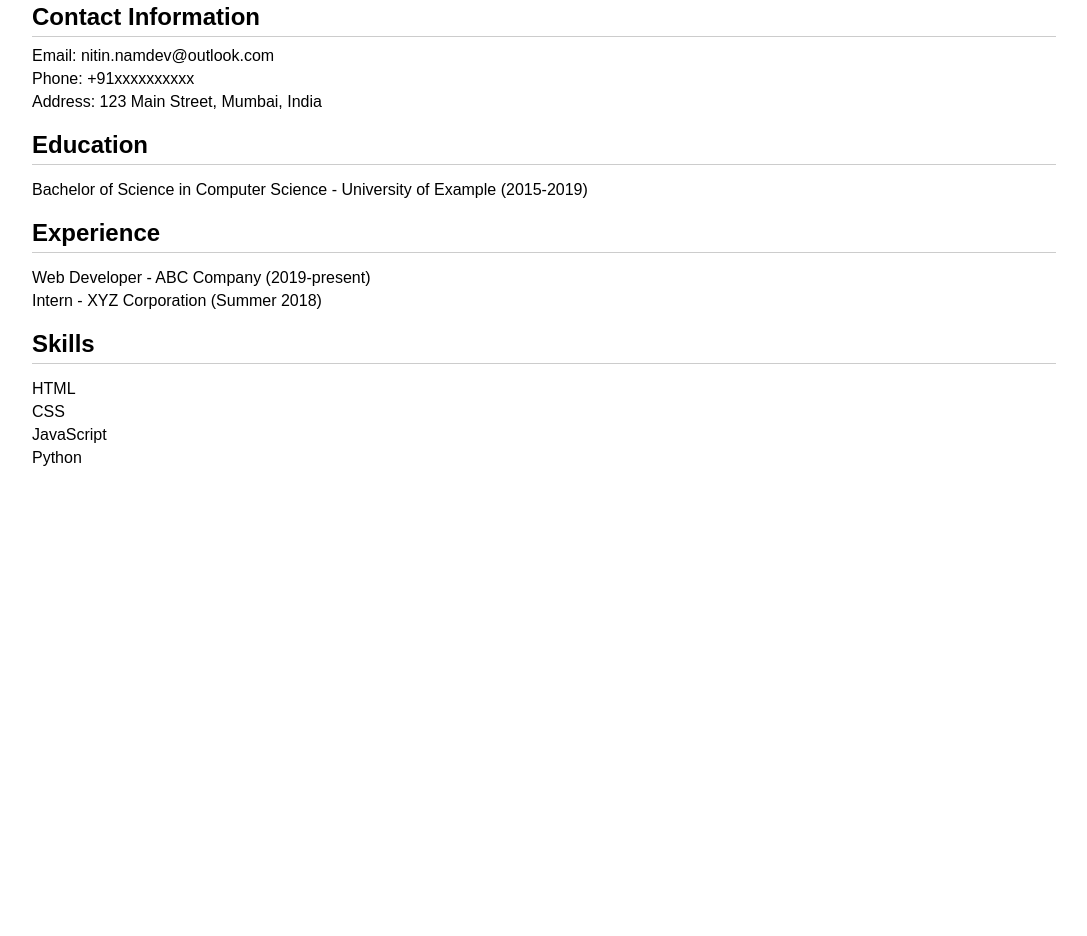
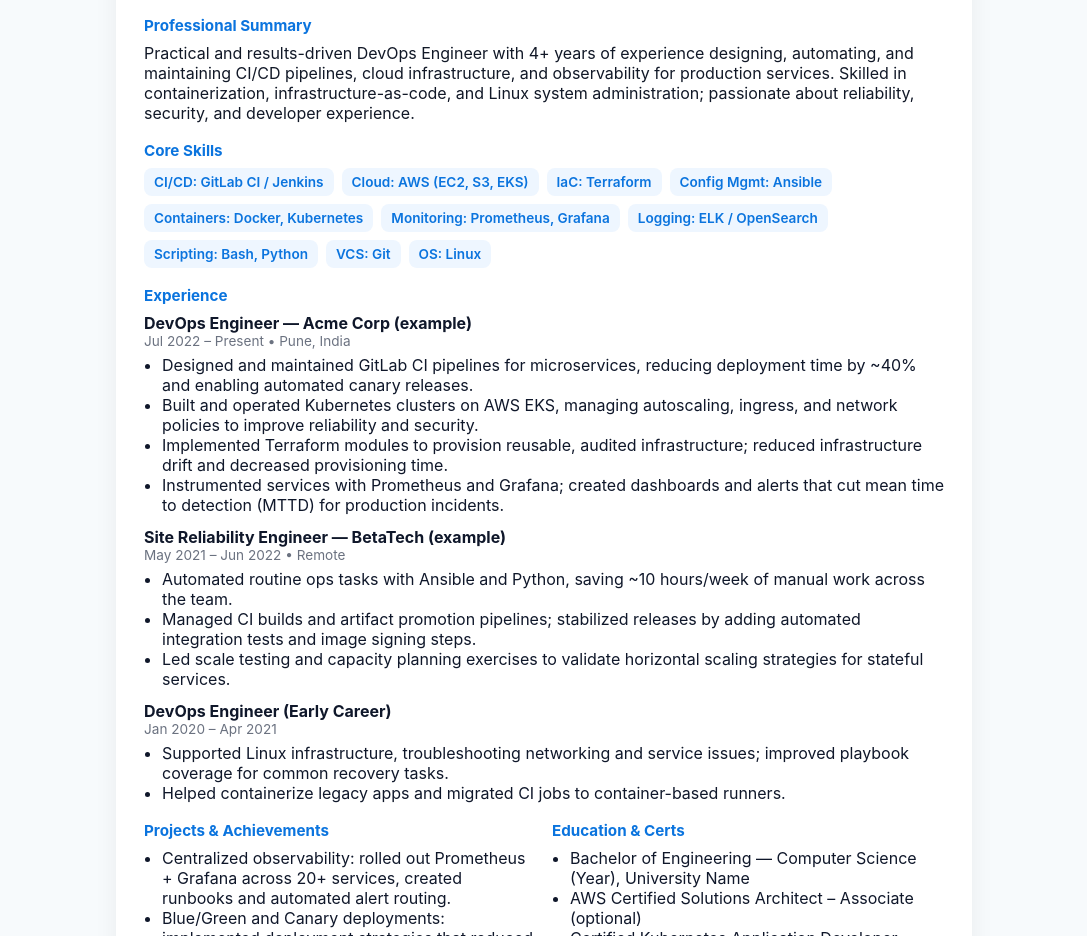
Before and after one commit to Vortexdude/Vortexdude.github.io, a plain HTML site: page index.html in a window 1280 px wide. Shown: the part 109-1045 px from the top of the page, without its empty margins (96-1183 px from the left). Before the commit the page ends 800 px from the top, so only its background shows below. Drawn offline with Linux system fonts and the light colour scheme.

Commit message:
Update index.html

```diff
--- a/index.html
+++ b/index.html
@@ -1,75 +1,122 @@
-<!DOCTYPE html>
+<!doctype html>
 <html lang="en">
 <head>
-    <meta charset="UTF-8">
-    <meta name="viewport" content="width=device-width, initial-scale=1.0">
-    <title>My Resume</title>
+  <meta charset="utf-8" />
+  <meta name="viewport" content="width=device-width, initial-scale=1" />
+  <title>Nitin Namdev — DevOps Engineer</title>
   <style>
-        body {
-            font-family: Arial, sans-serif;
-            margin: 0;
-            padding: 0;
-        }
-        .container {
-            width: 80%;
-            margin: 20px auto;
-        }
-        h1, h2 {
-            margin-bottom: 10px;
-        }
-        .section {
-            margin-bottom: 20px;
-        }
-        .section h2 {
-            border-bottom: 1px solid #ccc;
-            padding-bottom: 5px;
-        }
-        .section p {
-            margin: 5px 0;
-        }
-        .section ul {
-            list-style-type: none;
-            padding: 0;
-        }
-        .section ul li {
-            margin-bottom: 5px;
-        }
+    :root{--accent:#0b74de;--muted:#6b7280;--maxw:800px}
+    body{font-family:Inter,Segoe UI,Roboto,system-ui,-apple-system,"Helvetica Neue",Arial;margin:0;background:#f7fafc;color:#0f172a}
+    .wrap{max-width:var(--maxw);margin:32px auto;background:#fff;padding:28px;border-radius:12px;box-shadow:0 8px 24px rgba(15,23,42,0.06)}
+    header{display:flex;justify-content:space-between;align-items:center;gap:16px}
+    h1{font-size:1.4rem;margin:0}
+    .role{color:var(--muted);font-weight:600}
+    .contact{font-size:0.9rem;color:var(--muted);text-align:right}
+    .section{margin-top:18px}
+    .section h2{font-size:0.95rem;margin:0 0 8px 0;color:var(--accent)}
+    p.summary{margin:0;color:#111827}
+    ul.skills{display:flex;flex-wrap:wrap;gap:8px;list-style:none;padding:0;margin:0}
+    ul.skills li{background:#eef6ff;color:var(--accent);padding:6px 10px;border-radius:8px;font-weight:600;font-size:0.85rem}
+    .grid{display:grid;grid-template-columns:1fr 1fr;gap:16px}
+    .job{margin-bottom:12px}
+    .job h3{margin:0;font-size:1rem}
+    .meta{font-size:0.85rem;color:var(--muted);margin-bottom:6px}
+    .bullets{margin:0;padding-left:18px}
+    footer{margin-top:20px;font-size:0.85rem;color:var(--muted)}
+    @media(print){body{background:#fff}.wrap{box-shadow:none;border-radius:0}}
+    @media(max-width:640px){.grid{grid-template-columns:1fr}}
   </style>
 </head>
 <body>
-    <div class="container">
+  <div class="wrap">
     <header>
+      <div>
         <h1>Nitin Namdev</h1>
-            <p>DevOps Engineer</p>
+        <div class="role">DevOps Engineer — 4+ years experience</div>
+      </div>
+      <div class="contact">
+        <div>your.email@example.com • +91 98765 43210</div>
+        <div>Location: Pune, India • <a href="#" target="_blank">github.com/yourhandle</a></div>
+      </div>
     </header>
-        <div class="section">
-            <h2>Contact Information</h2>
-            <p>Email: nitin.namdev@outlook.com</p>
-            <p>Phone: +91xxxxxxxxxx</p>
-            <p>Address: 123 Main Street, Mumbai, India</p>
-        </div>
-        <div class="section">
-            <h2>Education</h2>
-            <ul>
-                <li>Bachelor of Science in Computer Science - University of Example (2015-2019)</li>
+
+    <section class="section">
+      <h2>Professional Summary</h2>
+      <p class="summary">Practical and results-driven DevOps Engineer with 4+ years of experience designing, automating, and maintaining CI/CD pipelines, cloud infrastructure, and observability for production services. Skilled in containerization, infrastructure-as-code, and Linux system administration; passionate about reliability, security, and developer experience.</p>
+    </section>
+
+    <section class="section">
+      <h2>Core Skills</h2>
+      <ul class="skills">
+        <li>CI/CD: GitLab CI / Jenkins</li>
+        <li>Cloud: AWS (EC2, S3, EKS)</li>
+        <li>IaC: Terraform</li>
+        <li>Config Mgmt: Ansible</li>
+        <li>Containers: Docker, Kubernetes</li>
+        <li>Monitoring: Prometheus, Grafana</li>
+        <li>Logging: ELK / OpenSearch</li>
+        <li>Scripting: Bash, Python</li>
+        <li>VCS: Git</li>
+        <li>OS: Linux</li>
+      </ul>
+    </section>
+
+    <section class="section">
+      <h2>Experience</h2>
+      <div class="job">
+        <h3>DevOps Engineer — Acme Corp (example)</h3>
+        <div class="meta">Jul 2022 – Present • Pune, India</div>
+        <ul class="bullets">
+          <li>Designed and maintained GitLab CI pipelines for microservices, reducing deployment time by ~40% and enabling automated canary releases.</li>
+          <li>Built and operated Kubernetes clusters on AWS EKS, managing autoscaling, ingress, and network policies to improve reliability and security.</li>
+          <li>Implemented Terraform modules to provision reusable, audited infrastructure; reduced infrastructure drift and decreased provisioning time.</li>
+          <li>Instrumented services with Prometheus and Grafana; created dashboards and alerts that cut mean time to detection (MTTD) for production incidents.</li>
         </ul>
       </div>
-        <div class="section">
-            <h2>Experience</h2>
-            <ul>
-                <li>Web Developer - ABC Company (2019-present)</li>
-                <li>Intern - XYZ Corporation (Summer 2018)</li>
+
+      <div class="job">
+        <h3>Site Reliability Engineer — BetaTech (example)</h3>
+        <div class="meta">May 2021 – Jun 2022 • Remote</div>
+        <ul class="bullets">
+          <li>Automated routine ops tasks with Ansible and Python, saving ~10 hours/week of manual work across the team.</li>
+          <li>Managed CI builds and artifact promotion pipelines; stabilized releases by adding automated integration tests and image signing steps.</li>
+          <li>Led scale testing and capacity planning exercises to validate horizontal scaling strategies for stateful services.</li>
         </ul>
       </div>
-        <div class="section">
-            <h2>Skills</h2>
-            <ul>
-                <li>HTML</li>
-                <li>CSS</li>
-                <li>JavaScript</li>
-                <li>Python</li>
+
+      <div class="job">
+        <h3>DevOps Engineer (Early Career)</h3>
+        <div class="meta">Jan 2020 – Apr 2021</div>
+        <ul class="bullets">
+          <li>Supported Linux infrastructure, troubleshooting networking and service issues; improved playbook coverage for common recovery tasks.</li>
+          <li>Helped containerize legacy apps and migrated CI jobs to container-based runners.</li>
         </ul>
       </div>
+    </section>
+
+    <section class="section grid">
+      <div>
+        <h2>Projects & Achievements</h2>
+        <ul class="bullets">
+          <li>Centralized observability: rolled out Prometheus + Grafana across 20+ services, created runbooks and automated alert routing.</li>
+          <li>Blue/Green and Canary deployments: implemented deployment strategies that reduced downtime during releases.</li>
+          <li>Cost optimization: analysed AWS spend and applied rightsizing + reserved instances, saving ~20% monthly on compute costs.</li>
+        </ul>
+      </div>
+
+      <div>
+        <h2>Education & Certs</h2>
+        <ul class="bullets">
+          <li>Bachelor of Engineering — Computer Science (Year), University Name</li>
+          <li>AWS Certified Solutions Architect – Associate (optional)</li>
+          <li>Certified Kubernetes Application Developer (CKAD) — (optional)</li>
+        </ul>
+      </div>
+    </section>
+
+    <footer>
+      <div>References available on request • Open to remote and hybrid roles</div>
+    </footer>
   </div>
 </body>
 </html>
```
Lines whose indentation alone changed are shown as unchanged.
